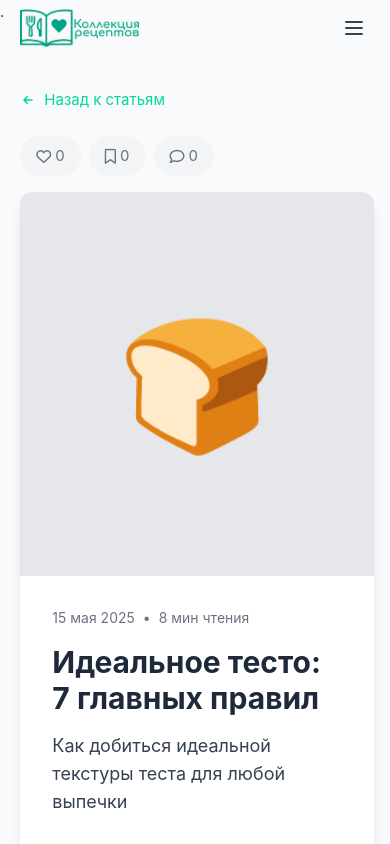
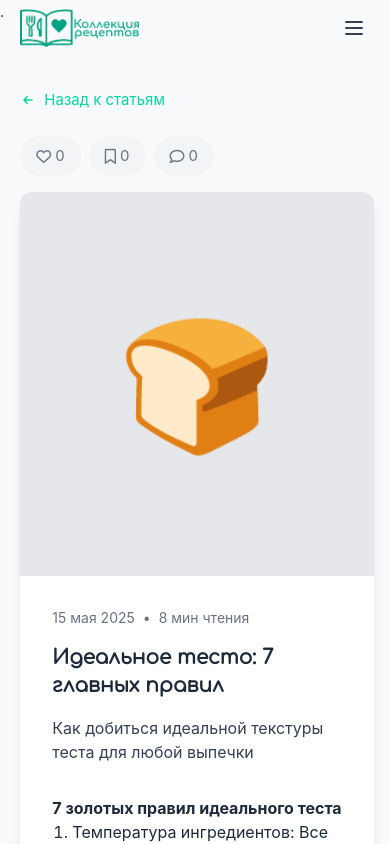
Before and after one commit to golubTolik/CookFlow, a Vue app: page /article/1 in a window 390 px wide. Shown: the top 844 px of the page. Built offline with nearby package versions, Linux system fonts and the light colour scheme.

Commit message:
fix визуала

```diff
--- a/src/App.vue
+++ b/src/App.vue
@@ -874,8 +874,8 @@ export default {
           icon: "🍞",
           title: "Идеальное тесто: 7 главных правил",
           excerpt: "Как добиться идеальной текстуры теста для любой выпечки",
-          content: `<h3 class="!font-bold">7 золотых правил идеального теста</h3>
-                    <ol class="list-decimal pl-5 space-y-3">
+          content: `<h3 class="!font-bold text-base sm:text-xl">7 золотых правил идеального теста</h3>
+                    <ol class="list-decimal pl-5 space-y-3 text-base">
                       <li><strong>Температура ингредиентов</strong>: Все компоненты должны быть комнатной температуры. Холод замедляет брожение дрожжей.</li>
                       <li><strong>Точность пропорций</strong>: Используйте кухонные весы. Разница в 10 г муки меняет структуру теста.</li>
                       <li><strong>Качество муки</strong>: Для дрожжевого теста выбирайте муку с содержанием клейковины не менее 12%.</li>
@@ -884,7 +884,7 @@ export default {
                       <li><strong>Правильная расстойка</strong>: Оптимальная температура 25-28°C без сквозняков. Накрывайте влажным полотенцем.</li>
                       <li><strong>Тайминг</strong>: Тесто должно увеличиться в 1.5-2 раза. Перерасстойка дает кислый вкус.</li>
                     </ol>
-                    <p class="!mt-4 bg-yellow-50 p-4 rounded-lg">💡 Совет: Для сдобного теста используйте сливочное масло 82% жирности - оно лучше формирует слои.</p>`,
+                    <p class="!mt-4 bg-yellow-50 p-4 rounded-lg text-base">💡 Совет: Для сдобного теста используйте сливочное масло 82% жирности - оно лучше формирует слои.</p>`,
           date: "15 мая 2025",
           readTime: 8,
           tags: ["выпечка", "советы", "тесто"],
@@ -898,8 +898,8 @@ export default {
           icon: "🥩",
           title: "Стейк как в ресторане: полное руководство",
           excerpt: "От выбора мяса до правильной прожарки - все этапы приготовления",
-          content: `<h3 class="!font-bold">Этапы приготовления идеального стейка</h3>
-                    <ul class="space-y-4">
+          content: `<h3 class="!font-bold text-base sm:text-xl">Этапы приготовления идеального стейка</h3>
+                    <ul class="space-y-4 text-base">
                       <li><strong>Выбор мяса</strong>: Мраморная говядина (рибай/стриплойн) толщиной 3-4 см. Только охлаждённое, не замороженное!</li>
                       <li><strong>Подготовка</strong>: За 2 часа до готовки достаньте из холода, натрите морской солью крупного помола.</li>
                       <li><strong>Посуда</strong>: Чугунная сковорода или гриль - они дают равномерный прогрев.</li>
@@ -913,7 +913,7 @@ export default {
                         </ul>
                       </li>
                       <li><strong>Температурные режимы</strong>:
-                        <table class="!mt-3 w-full border-collapse">
+                        <table class="!mt-3 w-full border-collapse text-xs sm:text-base">
                           <thead>
                             <tr class="bg-gray-100">
                               <th class="border p-2">Степень</th>
@@ -942,29 +942,29 @@ export default {
           icon: "🧊",
           title: "Ферментация- тренд или полезная технология?",
           excerpt: "Как ферментированные продукты улучшают пищеварение",
-          content: `<div class="bg-blue-50 p-5 rounded-xl mb-6">
-                      <h3 class="text-xl font-bold !mb-2">🔬 Научный факт</h3>
+          content: `<div class="bg-blue-50 p-5 rounded-xl mb-6 text-base">
+                      <h3 class="sm:text-xl font-bold !mb-2">🔬 Научный факт</h3>
                       <p>Исследования подтверждают: лактобактерии в ферментированных продуктах восстанавливают микробиом кишечника и улучшают усвоение витаминов группы B.</p>
                     </div>
 
-                    <h3 class="!font-bold">Почему ферментация - не просто тренд?</h3>
-                    <p>Ферментация - древний метод консервации, переживающий ренессанс в современной гастрономии. Преимущества:</p>
-                    <ul class="list-disc pl-5 space-y-2 !my-4">
+                    <h3 class="!font-bold text-base sm:text-xl">Почему ферментация - не просто тренд?</h3>
+                    <p class="text-base">Ферментация - древний метод консервации, переживающий ренессанс в современной гастрономии. Преимущества:</p>
+                    <ul class="list-disc pl-5 space-y-2 !my-4 text-base">
                       <li>Улучшение пищеварения за счет пробиотиков</li>
                       <li>Повышение биодоступности питательных веществ</li>
                       <li>Усиление иммунного ответа организма</li>
                       <li>Создание уникальных вкусовых профилей</li>
                     </ul>
 
-                    <h3>Как начать ферментировать дома</h3>
-                    <ol class="list-decimal pl-5 space-y-3">
+                    <h3 class="text-base sm:text-xl !font-bold">Как начать ферментировать дома</h3>
+                    <ol class="list-decimal pl-5 space-y-3 text-base">
                       <li>Используйте 2% соли от веса овощей</li>
                       <li>Обеспечьте полное погружение продукта в рассол</li>
                       <li>Поддерживайте температуру 18-22°C</li>
                       <li>Стерилизуйте банки перед закладкой</li>
                     </ol>
 
-                    <div class="!mt-6 p-4 bg-green-50 border-l-4 border-green-500">
+                    <div class="!mt-6 p-4 bg-green-50 border-l-4 border-green-500 text-base">
                       <p>🚫 Важно: Пастеризованные "ферментированные" продукты бесполезны - ищите надпись "живые культуры"!</p>
                     </div>`,
           date: "5 мая 2025",
@@ -980,8 +980,8 @@ export default {
           icon: "🍣",
           title: "Японская кухня- больше чем суши",
           excerpt: "Исследуем разнообразие традиционных японских блюд",
-          content: `<h3 class="!font-bold">За пределами суши: сокровища японской кухни</h3>
-                    <div class="grid md:grid-cols-2 gap-6 !mt-4">
+          content: `<h3 class="!font-bold text-base sm:text-xl">За пределами суши: сокровища японской кухни</h3>
+                    <div class="grid md:grid-cols-2 gap-6 !mt-4 text-base">
                       <div>
                         <h4 class="!font-bold text-lg !mb-2">🍳 Окономияки</h4>
                         <p>"Японская пицца" из капусты, морепродуктов и специального соуса. Готовится на железной плите теппан.</p>
@@ -1000,16 +1000,16 @@ export default {
                       </div>
                     </div>
 
-                    <h3 class="!mt-8">Философия ваби-саби</h3>
+                    <h3 class="!mt-8 text-base sm:text-xl">Философия ваби-саби</h3>
                     <p>Основа японской кулинарии - три принципа:</p>
-                    <ul class="list-disc pl-5 space-y-2 !my-4">
+                    <ul class="list-disc pl-5 space-y-2 !my-4 text-base">
                       <li><strong>Сезонность (旬)</strong>: Использование продуктов на пике свежести</li>
                       <li><strong>Пятый вкус (うまみ)</strong>: Гармония вкуса умами</li>
                       <li><strong>Эстетика подачи</strong>: Еда должна радовать глаз</li>
                     </ul>
 
-                    <div class="bg-amber-50 p-4 rounded-lg !mt-6">
-                      <h4 class="!font-bold !mb-2">🍜 Этикет за столом</h4>
+                    <div class="bg-amber-50 p-4 rounded-lg !mt-6 text-base">
+                      <h4 class="!font-bold !mb-2 sm:text-xl">🍜 Этикет за столом</h4>
                       <p>• Не передавайте еду палочками<br>• Не втыкайте хаси в рис<br>• Суп мисо пьют прямо из пиалы<br>• "Итадакимас!" перед едой</p>
                     </div>`,
           date: "28 апреля 2025",
@@ -1025,9 +1025,9 @@ export default {
           icon: "🥗",
           title: "Сезонные салаты: весеннее меню",
           excerpt: "Лучшие комбинации сезонных овощей для полезных салатов",
-          content: `<h3 class="!font-bold">Весенние салаты: свежесть в каждой ложке</h3>
-                    <div class="flex flex-wrap gap-6 !my-6">
-                      <div class="border rounded-lg p-4 flex-1 min-w-[250px]">
+          content: `<h3 class="!font-bold text-base sm:text-xl">Весенние салаты: свежесть в каждой ложке</h3>
+                    <div class="flex flex-wrap gap-6 !my-6 text-base">
+                      <div class="border rounded-lg p-4 flex-1 min-w-[200px]">
                         <h4 class="!font-bold text-lg !mb-3">🥬 Хрустящий микс</h4>
                         <ul class="list-disc pl-5">
                           <li>Молодой редис</li>
@@ -1038,7 +1038,7 @@ export default {
                         </ul>
                       </div>
 
-                      <div class="border rounded-lg p-4 flex-1 min-w-[250px]">
+                      <div class="border rounded-lg p-4 flex-1 min-w-[200px]">
                         <h4 class="!font-bold text-lg !mb-3">🍓 Витаминный взрыв</h4>
                         <ul class="list-disc pl-5">
                           <li>Шпинат</li>
@@ -1049,7 +1049,7 @@ export default {
                         </ul>
                       </div>
 
-                      <div class="border rounded-lg p-4 flex-1 min-w-[250px]">
+                      <div class="border rounded-lg p-4 flex-1 min-w-[200px]">
                         <h4 class="!font-bold text-lg !mb-3">🍳 Сытный вариант</h4>
                         <ul class="list-disc pl-5">
                           <li>Зеленая спаржа</li>
@@ -1060,15 +1060,15 @@ export default {
                       </div>
                     </div>
 
-                    <h3>Советы шеф-повара</h3>
-                    <ul class="list-disc pl-5 space-y-2">
+                    <h3 class="text-base sm:text-xl">Советы шеф-повара</h3>
+                    <ul class="list-disc pl-5 space-y-2 text-base">
                       <li>Рвите зелень руками - металл ножа окисляет края</li>
                       <li>Добавляйте поджаренные кедровые орехи для хруста</li>
                       <li>Используйте съедобные цветы (настурция, фиалка) для украшения</li>
                     </ul>
 
-                    <div class="!mt-6 p-4 bg-lime-50 rounded-xl">
-                      <h4 class="!font-bold !mb-2">👩‍🍳 Идеальная заправка</h4>
+                    <div class="!mt-6 p-4 bg-lime-50 rounded-xl text-base">
+                      <h4 class="!font-bold !mb-2 sm:text-xl">👩‍🍳 Идеальная заправка</h4>
                       <p>Смешайте: 3 ст.л оливкового масла + 1 ч.л дижонской горчицы + сок 1/2 лимона + 1 ч.л меда + щепотка морской соли</p>
                     </div>`,
           date: "20 апреля 2025",
@@ -1084,12 +1084,12 @@ export default {
           icon: "🍳",
           title: "10 ошибок начинающего кулинара",
           excerpt: "Распространенные ошибки и как их избежать",
-          content: `<div class="bg-red-50 p-5 rounded-xl !mb-6">
-                      <h3 class="text-xl !font-bold !mb-2">⚠️ Самые частые ошибки начинающих</h3>
+          content: `<div class="bg-red-50 p-5 rounded-xl !mb-6 text-base ">
+                      <h3 class="sm:text-xl !font-bold !mb-2">⚠️ Самые частые ошибки начинающих</h3>
                       <p>Избегайте этих промахов, и ваши блюда сразу станут лучше!</p>
                     </div>
 
-                    <ul class="space-y-4">
+                    <ul class="space-y-4 text-base">
                       <li>
                         <h4 class="!font-bold">1. Переполненная сковорода</h4>
                         <p>→ Пар вместо жарки. Решение: оставляйте пространство между кусочками.</p>
@@ -1112,8 +1112,8 @@ export default {
                       </li>
                     </ul>
 
-                    <div class="!mt-8 p-4 bg-purple-50 border-l-4 border-purple-500">
-                      <h4 class="!font-bold !mb-2">💡 Профессиональный лайфхак</h4>
+                    <div class="!mt-8 p-4 bg-purple-50 border-l-4 border-purple-500 text-base">
+                      <h4 class="!font-bold !mb-2 sm:text-xl">💡 Профессиональный лайфхак</h4>
                       <p>Всегда пробуйте блюдо в процессе приготовления! Это единственный способ вовремя отрегулировать соль, специи и текстуру.</p>
                     </div>`,
           date: "12 апреля 2025",
@@ -1129,8 +1129,8 @@ export default {
           icon: "🍫",
           title: "Шоколадные десерты без выпечки",
           excerpt: "Простые рецепты для любителей шоколада",
-          content: `<h3 class="!font-bold">Шоколадное наслаждение без духовки</h3>
-                    <div class="grid md:grid-cols-2 gap-8 !my-6">
+          content: `<h3 class="!font-bold text-base sm:text-xl">Шоколадное наслаждение без духовки</h3>
+                    <div class="grid md:grid-cols-2 gap-8 !my-6 text-base">
                       <div>
                         <h4 class="!font-bold text-lg !mb-3">🍫 Классический мусс</h4>
                         <ol class="list-decimal pl-5 space-y-2">
@@ -1153,15 +1153,15 @@ export default {
                       </div>
                     </div>
 
-                    <h3 class="!font-bold">Веган-варианты</h3>
-                    <ul class="list-disc pl-5 space-y-2">
+                    <h3 class="!font-bold text-base sm:text-xl">Веган-варианты</h3>
+                    <ul class="list-disc pl-5 space-y-2 text-base">
                       <li>Замените сливки на охлажденное кокосовое молоко (только густую часть)</li>
                       <li>Используйте кэроб вместо какао для снижения кофеина</li>
                       <li>Масло заменяйте кокосовым маслом в пропорции 1:1</li>
                     </ul>
 
-                    <div class="!mt-6 p-4 bg-rose-50 rounded-lg">
-                      <h4 class="!font-bold mb-2">❗ Важно</h4>
+                    <div class="!mt-6 p-4 bg-rose-50 rounded-lg text-base ">
+                      <h4 class="!font-bold !mb-2 sm:text-xl">❗ Важно</h4>
                       <p>Качество шоколада - ключевой фактор! Выбирайте продукт с содержанием какао не менее 60% без растительных жиров.</p>
                     </div>`,
           date: "5 апреля 2025",
@@ -1177,37 +1177,37 @@ export default {
           icon: "🍛",
           title: "Индийские специи: гид для начинающих",
           excerpt: "Как использовать специи в традиционных индийских блюдах",
-          content: `<h3 class="!font-bold">Магия индийских специй</h3>
-                    <div class="overflow-x-auto !my-6">
-                      <table class="min-w-full border-collapse">
+          content: `<h3 class="!font-bold text-base sm:text-xl">Магия индийских специй</h3>
+                    <div class="overflow-x-auto !my-6 text-base">
+                      <table class="min-w-full border-collapse text-[11px] sm:text-base">
                         <thead>
                           <tr class="bg-orange-100">
-                            <th class="border p-3">Специя</th>
-                            <th class="border p-3">Вкус</th>
-                            <th class="border p-3">Использование</th>
+                            <th class="border p-0.5 sm:p-3">Специя</th>
+                            <th class="border p-0.5 sm:p-3">Вкус</th>
+                            <th class="border p-0.5 sm:p-3">Использование</th>
                           </tr>
                         </thead>
                         <tbody>
-                          <tr><td class="border p-3">Куркума</td><td class="border p-3">Землистый, горьковатый</td><td class="border p-3">Далы, карри, окрашивание риса</td></tr>
-                          <tr><td class="border p-3">Кумин (зира)</td><td class="border p-3">Ореховый, дымный</td><td class="border p-3">Мясные блюда, овощные рагу</td></tr>
-                          <tr><td class="border p-3">Кориандр</td><td class="border p-3">Цитрусовый, свежий</td><td class="border p-3">Чатни, маринады, супы</td></tr>
-                          <tr><td class="border p-3">Кардамон</td><td class="border p-3">Эвкалиптовый, сладковатый</td><td class="border p-3">Десерты, чай, бирьяни</td></tr>
-                          <tr><td class="border p-3">Гарам масала</td><td class="border p-3">Теплый, сложный</td><td class="border p-3">Финишная добавка в готовые блюда</td></tr>
+                          <tr><td class="border p-0.5 sm:p-3">Куркума</td><td class="border p-0.5 sm:p-3">Землистый, горьковатый</td><td class="border p-0.5 sm:p-3">Далы, карри, окрашивание риса</td></tr>
+                          <tr><td class="border p-0.5 sm:p-3">Кумин (зира)</td><td class="border p-0.5 sm:p-3">Ореховый, дымный</td><td class="border p-0.5 sm:p-3">Мясные блюда, овощные рагу</td></tr>
+                          <tr><td class="border p-0.5 sm:p-3">Кориандр</td><td class="border p-0.5 sm:p-3">Цитрусовый, свежий</td><td class="border p-0.5 sm:p-3">Чатни, маринады, супы</td></tr>
+                          <tr><td class="border p-0.5 sm:p-3">Кардамон</td><td class="border p-0.5 sm:p-3">Эвкалиптовый, сладковатый</td><td class="border p-0.5 sm:p-3">Десерты, чай, бирьяни</td></tr>
+                          <tr><td class="border p-0.5 sm:p-3">Гарам масала</td><td class="border p-0.5 sm:p-3">Теплый, сложный</td><td class="border p-0.5 sm:p-3">Финишная добавка в готовые блюда</td></tr>
                         </tbody>
                       </table>
                     </div>
 
-                    <h3 class="!font-bold">Техника "тадка"</h3>
+                    <h3 class="!font-bold text-base sm:text-xl">Техника "тадка"</h3>
                     <p>Секрет ароматных индийских блюд:</p>
-                    <ol class="list-decimal pl-5 space-y-3 !mt-3">
+                    <ol class="list-decimal pl-5 space-y-3 !mt-3 text-base ">
                       <li>Нагрейте масло гхи до прозрачности</li>
                       <li>Обжарьте целые специи 30 сек до появления аромата</li>
                       <li>Добавляйте молотые специи, непрерывно помешивая</li>
                       <li>Сразу вливайте основные ингредиенты</li>
                     </ol>
 
-                    <div class="!mt-6 p-4 bg-yellow-50 rounded-xl">
-                      <h4 class="!font-bold !mb-2">👨‍🍳 Совет от шефа</h4>
+                    <div class="!mt-6 p-4 bg-yellow-50 rounded-xl text-base ">
+                      <h4 class="!font-bold !mb-2 sm:text-xl">👨‍🍳 Совет от шефа</h4>
                       <p>"Храните специи в темных банках не более 6 месяцев. Всегда измельчайте цельные специи непосредственно перед использованием - это раскрывает эфирные масла!"</p>
                     </div>`,
           date: "30 марта 2025",
@@ -1241,7 +1241,7 @@ export default {
   <Header />
   <router-view :dishes="dishesWithAuthors" :articles="articles"/>
   <footer class="py-8 text-center text-gray-500">
-    © 2025 Коллекция рецептов. Все права защищены.
+    © 2025 Коллекция-рецептов.рф <br> Все права защищены.
   </footer>
 </template>
 
--- a/src/components/Pages/ArticleView.vue
+++ b/src/components/Pages/ArticleView.vue
@@ -95,10 +95,10 @@ export default {
           </div>
 
           <!-- Заголовок -->
-          <h1 class="text-3xl !font-bold !mb-4">{{ article.title }}</h1>
+          <h1 class="text-xl !font-bold !mb-4 sm:text-3xl font-[Comfortaa]">{{ article.title }}</h1>
 
           <!-- Краткое описание -->
-          <p class="text-gray-700 text-lg !mb-8">{{ article.excerpt }}</p>
+          <p class="text-gray-700 !mb-8 text-base sm:text-lg">{{ article.excerpt }}</p>
 
           <!-- Контент статьи -->
           <div class="prose max-w-none !mb-8" v-html="article.content"></div>
@@ -116,10 +116,10 @@ export default {
 
           <!-- Категория -->
           <div class="flex items-center">
-            <span class="text-lg !mr-2">Категория:</span>
+            <span class="text-base sm:text-lg !mr-2">Категория:</span>
             <span class="inline-flex items-center bg-green-100 text-green-800 px-3 py-1 rounded-full">
               <span class="text-xl !mr-2">{{ getCategoryIcon(article.category) }}</span>
-              {{ getCategoryTitle(article.category) }}
+              <span class="text-xs sm:text-[15px]">{{ getCategoryTitle(article.category) }}</span>
             </span>
           </div>
         </div>
--- a/src/components/UIcomponents/ArticlesSlide.vue
+++ b/src/components/UIcomponents/ArticlesSlide.vue
@@ -68,7 +68,7 @@ export default {
               }"
              @click="selectCategory(category)">
           <div class="text-4xl !mb-3">{{ category.icon }}</div>
-          <h3 class="font-bold">{{ category.title }}</h3>
+          <h3 class="font-bold text-xs sm:text-[15px]">{{ category.title }}</h3>
         </div>
       </div>
 
@@ -85,12 +85,12 @@ export default {
           <!-- Контент статьи -->
           <div class="p-6 h-auto lg:h-66 flex flex-col justify-between">
             <div>
-              <div class="flex items-center text-sm text-gray-500 mb-2">
+              <div class="flex items-center  text-gray-500 mb-2 text-xs sm:text-sm">
                 <span>{{ article.date }}</span>
                 <span class="!mx-2">•</span>
                 <span>{{ article.readTime }} мин чтения</span>
               </div>
-              <h3 class="text-xl font-bold !mb-3">{{ article.title }}</h3>
+              <h3 class="!font-bold !mb-3 text-base sm:text-xl font-[Comfortaa]">{{ article.title }}</h3>
               <p class="text-gray-700 !mb-4">{{ article.excerpt }}</p>
             </div>
             <div class="flex flex-col comtent-end justify-items-end justify-end">
--- a/src/components/UIcomponents/Comments.vue
+++ b/src/components/UIcomponents/Comments.vue
@@ -23,7 +23,7 @@ export default {
 <template>
   <div class="flex !justify-center !mt-6">
     <div class="bg-white p-6 rounded-lg shadow-md lg:w-1/2" id="comments">
-      <h2 class="text-2xl !font-semibold !mb-6">Комментарии ({{ comments.length }})</h2>
+      <h2 class="text-lg sm:text-2xl !font-semibold !mb-6">Комментарии ({{ comments.length }})</h2>
 
       <!-- Форма добавления комментария -->
       <div class="!mb-8">
--- a/src/components/UIcomponents/ListItem.vue
+++ b/src/components/UIcomponents/ListItem.vue
@@ -20,7 +20,7 @@ export default {
     </div>
     <div class="py-3 px-5">
         <div class="flex justify-between">
-            <h3 class="text-xl font-bold text-gray-800">{{dishe.name}}</h3>
+            <h3 class="text-xl !font-bold font-[Comfortaa] text-gray-800">{{dishe.name}}</h3>
             <div class="flex items-center ">
               <span class="text-xs px-2 py-1 rounded-full capitalize"
               :class="{
```
Also changed, not shown: src/components/UIcomponents/HomeSlide.vue (+11 -11 lines).
